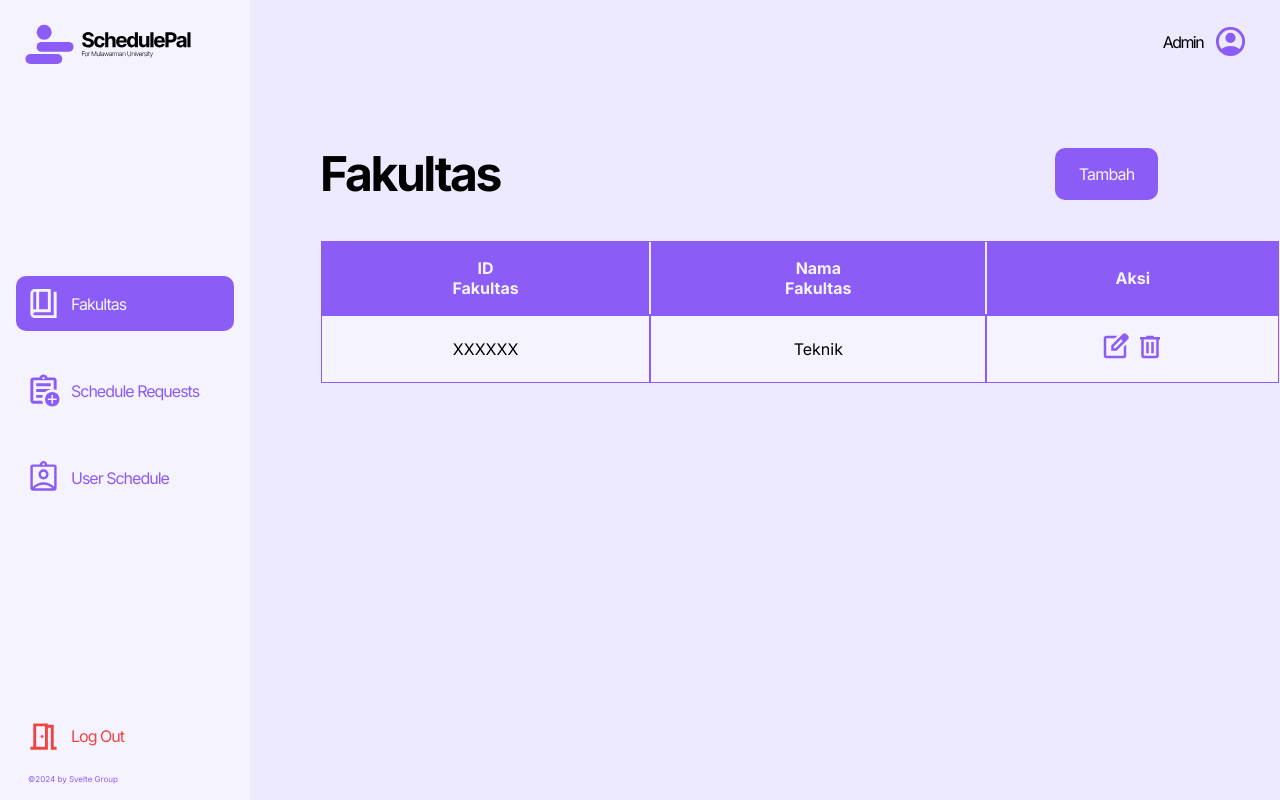
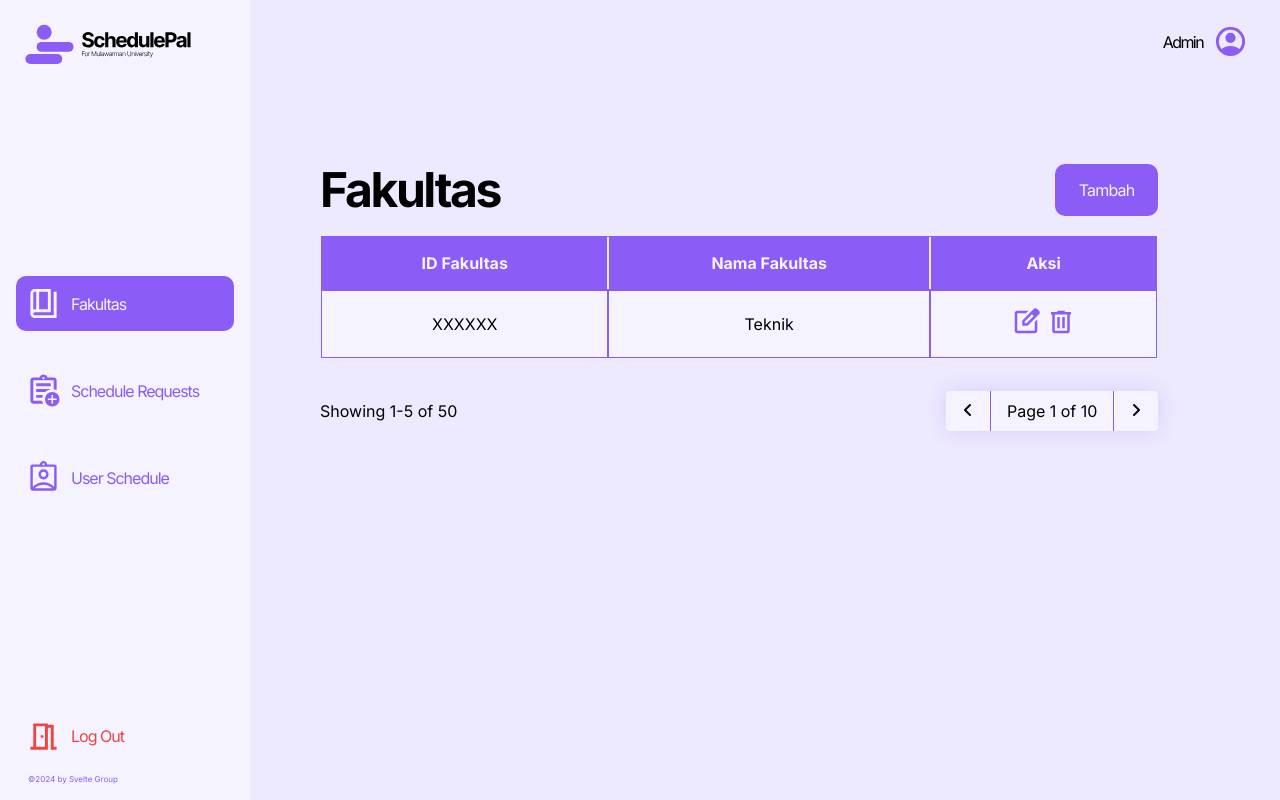
Before and after one commit to zx-zee04/SchedulePal, a PHP site: page /fakultas.php in a window 1280 px wide. Run offline with PHP 8.4, Linux system fonts and the light colour scheme.

Commit message:
Styling & Pagination

```diff
--- a/fakultas.php
+++ b/fakultas.php
@@ -10,6 +10,7 @@
     <?php
         include "templates/sidebar.php";
     ?>
+    <div class="content">
         <div class="header">
             <h1>Fakultas</h1>
             <button>Tambah</button>
@@ -33,5 +34,48 @@
                 </tr>
             </tbody>
         </table>
+        <div class="bottom-container">
+            <p>Showing 1-5 of 50</p>
+            <div class="pagination">
+                <button type="button">
+                    <svg
+                    xmlns="http://www.w3.org/2000/svg"
+                    width="12"
+                    height="12"
+                    viewBox="0 0 24 24"
+                    >
+                    <path
+                        fill="none"
+                        stroke="currentColor"
+                        stroke-linecap="round"
+                        stroke-linejoin="round"
+                        stroke-width="2"
+                        d="m14 7l-5 5l5 5"
+                    />
+                    </svg>
+                </button>
+                <p>Page 1 of 10</p>
+                <button type="button">
+                    <svg
+                    xmlns="http://www.w3.org/2000/svg"
+                    width="12"
+                    height="12"
+                    viewBox="0 0 24 24"
+                    >
+                    <g transform="translate(24 0) scale(-1 1)">
+                        <path
+                        fill="none"
+                        stroke="currentColor"
+                        stroke-linecap="round"
+                        stroke-linejoin="round"
+                        stroke-width="2"
+                        d="m14 7l-5 5l5 5"
+                        />
+                    </g>
+                    </svg>
+                </button>
+            </div>
+        </div>
+    </div>
 </body>
 </html>
--- a/index.php
+++ b/index.php
@@ -10,6 +10,7 @@
     <?php
         include "templates/sidebar.php";
     ?>
+    <div class="content">
         <h1 class="header">Admin</h1>
         <div class="container">
             <div class="card">
@@ -34,5 +35,6 @@
                 </div>
             </div>
         </div>
+    </div>
 </body>
 </html>
--- a/styles/fakultas.css
+++ b/styles/fakultas.css
@@ -14,6 +14,15 @@
   --input: #ddd6fe;
   --negative: #ef4444;
   --negative-hover: #dc2626;
+}
+.content {
+  position: absolute;
+  width: 65.5vw;
+  left: 25%;
+  top: 9rem;
+  display: flex;
+  flex-direction: column;
+  gap: 1rem;
 }
 .header h1 {
   font-weight: 700;
@@ -35,11 +44,6 @@
   background-color: var(--primary-hover);
   transition: 0.15s;
 }
-.table {
-  position: absolute;
-  top: 15rem;
-  left: 25%;
-}
 thead {
   background-color: var(--primary);
   color: var(--secondary);
@@ -48,7 +52,7 @@ thead {
   outline: 1px solid var(--primary);
 }
 thead th {
-  padding: 1rem 8rem;
+  padding: 1rem 5rem;
 }
 tbody {
   background-color: var(--secondary);
@@ -72,3 +76,50 @@ td button:hover {
     transition: 0.3s;
   }
 }
+.bottom-container {
+  display: flex;
+  flex-direction: row;
+  justify-content: space-between;
+  align-items: center;
+  margin-top: 1rem;
+}
+.pagination {
+  background-color: var(--secondary);
+  display: flex;
+  align-items: center;
+  width: fit-content;
+  border-radius: 8px;
+  color: var(--black);
+  box-shadow: 0px 0px 20px rgba(139, 92, 246, 20%);
+}
+.pagination p {
+  padding: 0.5rem 1rem;
+}
+.pagination svg {
+  scale: 2;
+}
+.pagination button {
+  padding: 12px 16px;
+  color: var(--black);
+  background-color: var(--secondary);
+  cursor: pointer;
+  border: none;
+}
+.pagination button:not(:nth-last-child(1)) {
+  border-right: 1px solid var(--primary);
+}
+.pagination button:first-child {
+  border-radius: 4px 0 0 4px;
+}
+.pagination button:last-child {
+  border-left: 1px solid var(--primary);
+  border-radius: 0 4px 4px 0;
+}
+.pagination button:hover {
+  color: var(--black);
+  background-color: var(--secondary);
+}
+.pagination button.active {
+  color: var(--black);
+  background-color: var(--secondary);
+}
--- a/styles/home-admin.css
+++ b/styles/home-admin.css
@@ -16,9 +16,6 @@
   --negative-hover: #dc2626;
 }
 .container {
-  position: absolute;
-  top: 15rem;
-  left: 25%;
   display: flex;
   flex-direction: row;
   gap: 4rem;
--- a/styles/style.css
+++ b/styles/style.css
@@ -18,18 +18,23 @@
 body {
   background-color: var(--background-admin);
 }
+.content {
+  position: absolute;
+  width: 65.5vw;
+  left: 25%;
+  top: 10rem;
+  display: flex;
+  flex-direction: column;
+  gap: 1rem;
+}
 .header {
   font-weight: 700;
-  position: absolute;
-  top: 9rem;
-  left: 25%;
   font-size: 3rem;
   color: var(--black);
   letter-spacing: -0.15rem;
   display: flex;
   justify-content: space-between;
   align-items: center;
-  width: 65.5vw;
 }
 nav {
   font-size: 15px;
```
Lines whose indentation alone changed are shown as unchanged.
